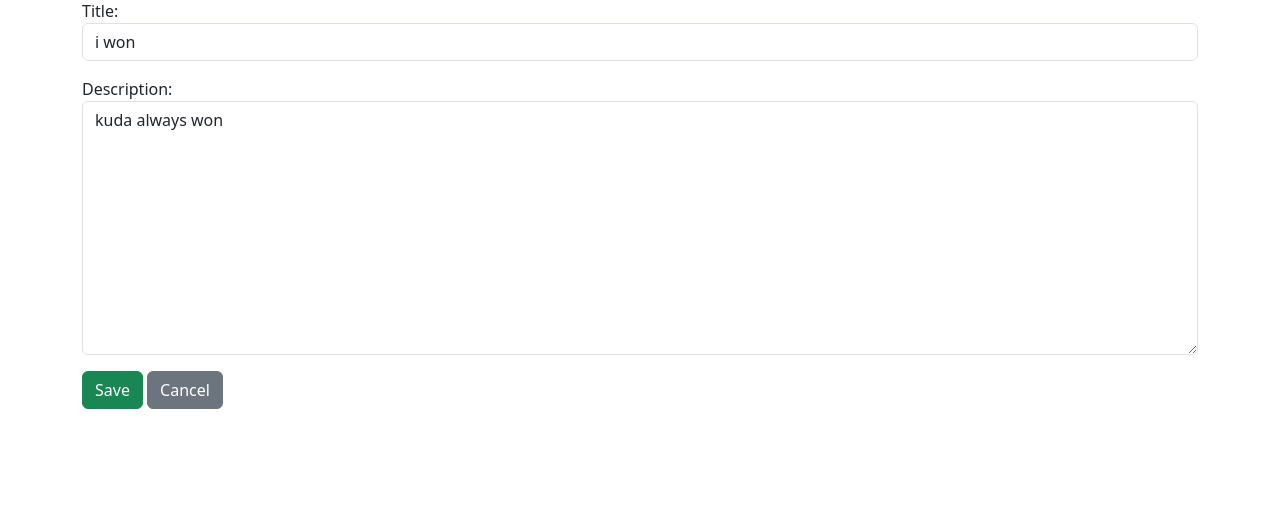
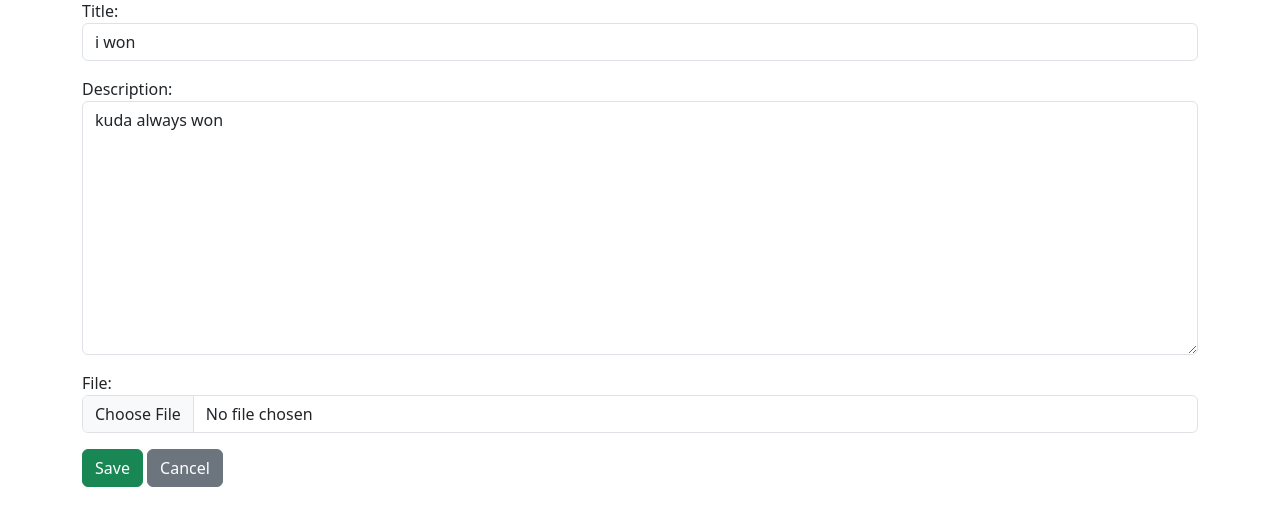
Before and after one commit to Theoldmanname/blackmagic, a Django app: page /record/2/edit/ in a window 1280 px wide. Shown: the part 137-663 px from the top of the page. Run offline with Django 5.2, Linux system fonts and the light colour scheme; data comes from the database, SQL or seed files in the repository; both versions use the stored data as it was after the commit.

Commit message:
added new file upload

```diff
--- a/records/forms.py
+++ b/records/forms.py
@@ -4,4 +4,4 @@ from .models import Record
 class RecordForm(forms.ModelForm):
     class Meta:
         model = Record
-        fields = ['title', 'description']
+        fields = ['title', 'description', 'file']
--- a/records/models.py
+++ b/records/models.py
@@ -3,6 +3,7 @@ from django.db import models
 class Record(models.Model):
     title = models.CharField(max_length=200)
     description = models.TextField()
+    file = models.FileField(upload_to='uploads/', null=True, blank=True)
     created_at = models.DateTimeField(auto_now_add=True)
 
     def __str__(self):
--- a/records/templates/records/record_edit.html
+++ b/records/templates/records/record_edit.html
@@ -4,7 +4,7 @@
 
 {% block content %}
 <h1>{% if form.instance.pk %}Edit Record{% else %}New Record{% endif %}</h1>
-<form method="post">
+<form method="post" enctype="multipart/form-data">
     {% csrf_token %}
     <div class="mb-3">
         {{ form.title.label_tag }}
@@ -14,6 +14,10 @@
         {{ form.description.label_tag }}
         {{ form.description|add_class:'form-control' }}
     </div>
+    <div class="mb-3">
+        {{ form.file.label_tag }}
+        {{ form.file|add_class:'form-control' }}
+    </div>
     <button type="submit" class="btn btn-success">Save</button>
     <a href="{% url 'record_list' %}" class="btn btn-secondary">Cancel</a>
 </form>
--- a/records/views.py
+++ b/records/views.py
@@ -15,7 +15,7 @@ def record_detail(request, pk):
 
 def record_new(request):
     if request.method == "POST":
-        form = RecordForm(request.POST)
+        form = RecordForm(request.POST, request.FILES)
         if form.is_valid():
             record = form.save()
             return redirect('record_detail', pk=record.pk)
@@ -27,7 +27,7 @@ def record_new(request):
 def record_edit(request, pk):
     record = get_object_or_404(Record, pk=pk)
     if request.method == "POST":
-        form = RecordForm(request.POST, instance=record)
+        form = RecordForm(request.POST, request.FILES, instance=record)
         if form.is_valid():
             record = form.save()
             return redirect('record_detail', pk=record.pk)
```
Also changed, not shown: db.sqlite3, records/migrations/0002_record_file.py (added), 1 other file.
